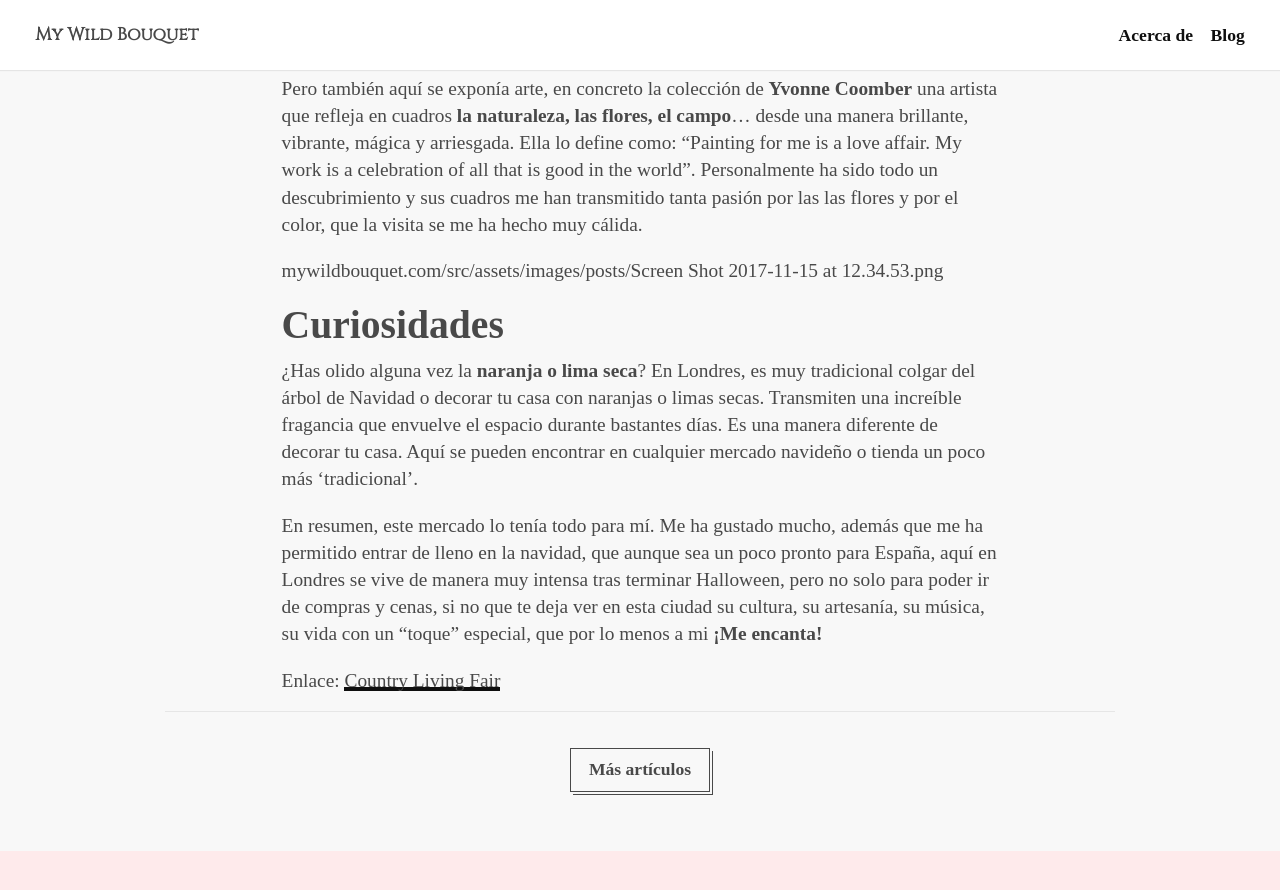
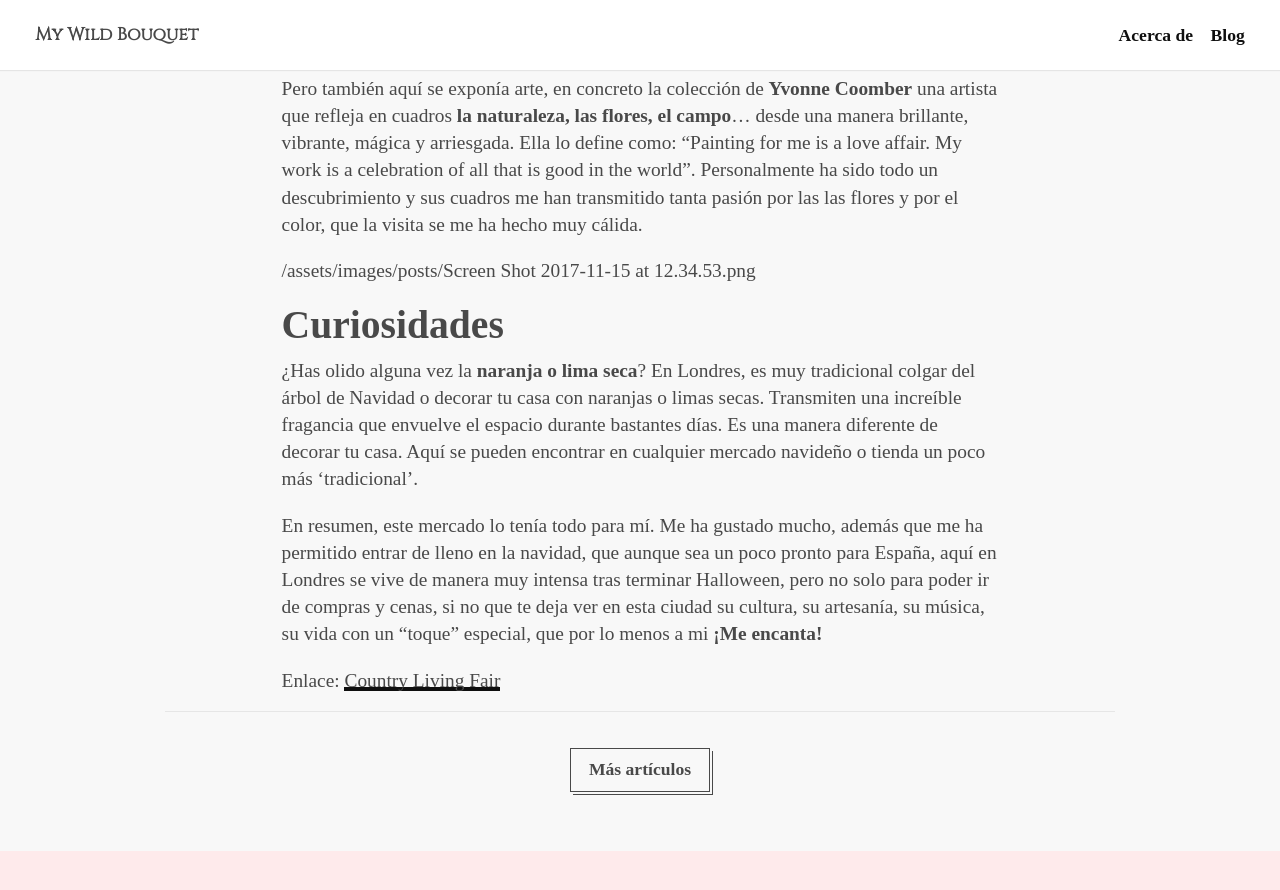
Before and after one commit to keyvanakbary/ramosilvestre.com, a Jekyll site: the page built from src/_posts/2017-11-08-mercado-navideno-en-londres.md, in a window 1280 px wide and 900 px high, scrolled down 1480 px. Shown: the top 890 px of the window. Built offline with Jekyll 4.4.1, drawn with Linux system fonts in a browser that asks for light colours; some web fonts are replaced.

Commit message:
Update 2017-11-08-mercado-navideno-en-londres.md

```diff
--- a/src/_posts/2017-11-08-mercado-navideno-en-londres.md
+++ b/src/_posts/2017-11-08-mercado-navideno-en-londres.md
@@ -14,7 +14,7 @@ Es un mercado navideño situado en el centro de Londres, que este año se realiz
 
 Pero también aquí se exponía arte, en concreto la colección de **Yvonne Coomber** una artista que refleja en cuadros **la naturaleza, las flores, el campo**... desde una manera brillante, vibrante, mágica y arriesgada. Ella lo define como: “Painting for me is a love affair. My work is a celebration of all that is good in the world”. Personalmente ha sido todo un descubrimiento y sus cuadros me han transmitido tanta pasión por las las flores y por el color, que la visita se me ha hecho muy cálida.
 
-mywildbouquet.com/src/assets/images/posts/Screen Shot 2017-11-15 at 12.34.53.png
+/assets/images/posts/Screen Shot 2017-11-15 at 12.34.53.png
 
 ## Curiosidades
 
```
